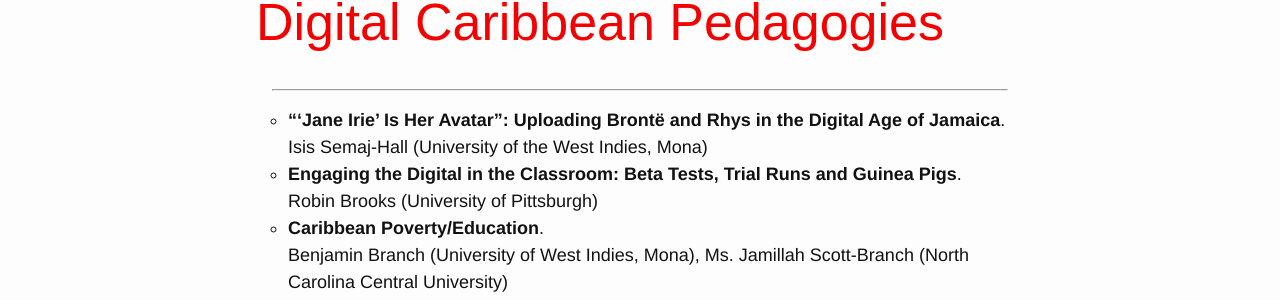
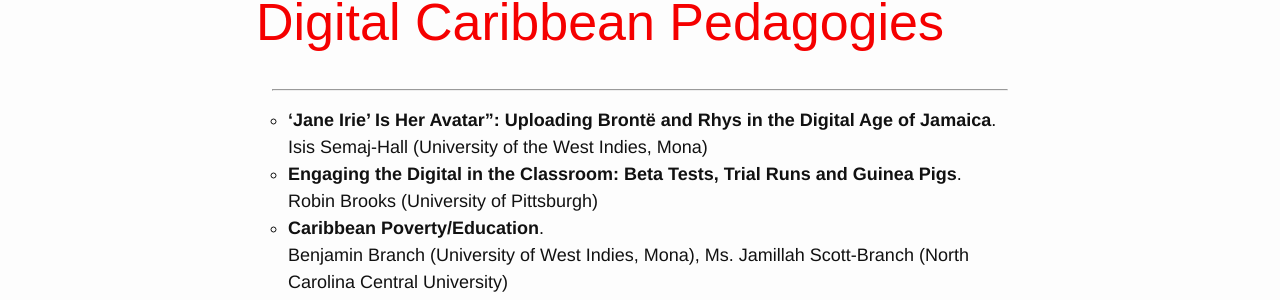
Before and after one commit to kbjosephs/sxcd5-dev, a Jekyll site: the page built from _program/session03.md, in a window 1280 px wide and 900 px high, scrolled down 419 px. Shown: the part 150-450 px from the top of the window. Built offline with Jekyll 4.4.1, drawn with Linux system fonts in a browser that asks for light colours.

```diff
--- a/_program/session03.md
+++ b/_program/session03.md
@@ -9,7 +9,7 @@ slot: "1:45-3PM"
 
 ---
 
-- **“‘Jane Irie’ Is Her Avatar”: Uploading Brontë and Rhys in the Digital Age of Jamaica**.\
+- **‘Jane Irie’ Is Her Avatar”: Uploading Brontë and Rhys in the Digital Age of Jamaica**.\
 Isis Semaj-Hall (University of the West Indies, Mona)
 - **Engaging the Digital in the Classroom: Beta Tests, Trial Runs and Guinea Pigs**.\
 Robin Brooks (University of Pittsburgh)
```
